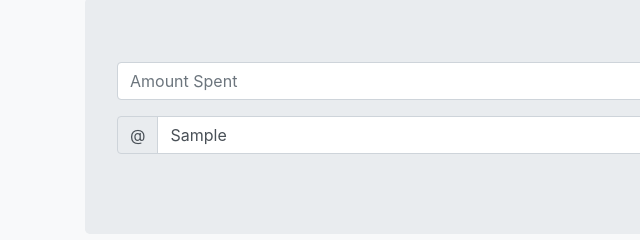
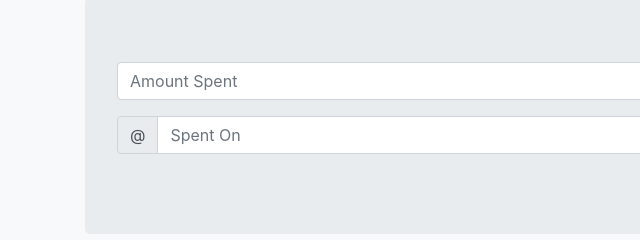
Before and after one commit to yshashanky/UIForExpenseCalci, a plain HTML site: page index.html in a window 1280 px wide. Both pictures are taken after typing "Sample" into the empty fields and a click on the button "Add". Shown: the part 82-322 px from the top of the page, 0-640 px from the left. Drawn offline with nearby package versions, Linux system fonts and the light colour scheme.

Commit message:
Update index.html

```diff
--- a/index.html
+++ b/index.html
@@ -67,27 +67,20 @@
     </div>
 
     <script>
-        //read value from inputAmount
         const inputElement = document.querySelector("#inputAmount");
 
-        //get heading element
         const headingEl = document.querySelector("#headingTotal")
 
-        //get  the desc element
         const inputDescEl = document.querySelector("#inputDesc")
 
         const expenseTableEl = document.querySelector("#expenseTable")
 
-        //init value of exppense at 0
         let totalExpense = 0;
 
-        //set the heading element to totalExpanse
         headingEl.textContent = totalExpense;
 
-        //all expenses at one place
         const allExpenses = [];
 
-        //onButtonclcik add inputAmount to total expense
         function addExpenseToTotal(){
 
             const expenseObj = {};
@@ -96,40 +89,35 @@
 
             const textDesc = inputDescEl.value;
 
-            //convert it to number
             const expense = parseInt(textAmount, 10);
 
-            //put it in object
             expenseObj.desc = textDesc;
             expenseObj.amount = textAmount;
             expenseObj.moment = new Date();
 
             allExpenses.push(expenseObj);
 
-            //add that value to totalExpense
             totalExpense = totalExpense + expense;
 
-            //set the heading element to totalExpanse
             const someText = `Total : ${totalExpense}`
             headingEl.textContent = someText;
 
-            //show the table
             const allExpensesHTML = allExpenses.map(expense => createListItem(expense))
             const joinedAllExpense = allExpensesHTML.join("")
-            //console.log(joinedAllExpense)
+
             expenseTableEl.innerHTML = joinedAllExpense;
+            document.getElementById("inputAmount").value=""
+            document.getElementById("inputDesc").value=""
         }
         const element = document.querySelector("#addExpense")
         element.addEventListener("click",addExpenseToTotal, false);
 
-        //date time function
         function getDateString(date){
             return date.toLocaleDateString('en-IN',
             {year: 'numeric',month: 'long', day: 'numeric'})
 
         }
 
-        //Delete Item
         function deleteItem(date){
             let valueDeleted = 0
             for(let i=0; i<allExpenses.length; i++){
@@ -138,18 +126,13 @@
                 }
             }
             const newArr = allExpenses.filter(expense => expense.moment.valueOf() !== date)
-            // while(allExpenses.length > 0) {
-            //     allExpenses.pop();
-            // }
             allExpenses.splice(0,allExpenses.length)
             for(let i=0; i<newArr.length; i++){
                 allExpenses.push(newArr[i]);
             }
 
             const redExpense = parseInt(valueDeleted, 10);
-            //subtract that value to totalExpense
             totalExpense = totalExpense - redExpense;
-            //set the heading element to totalExpanse
             const someText = `Total : ${totalExpense}`
             headingEl.textContent = someText;
 
@@ -158,7 +141,6 @@
             expenseTableEl.innerHTML = joinedAllExpense;
         }
 
-        //view layer
         function createListItem({desc, amount, moment}){
             return `<li class="list-group-item d-flex justify-content-between">
 							<div class="d-flex flex-column">
```
